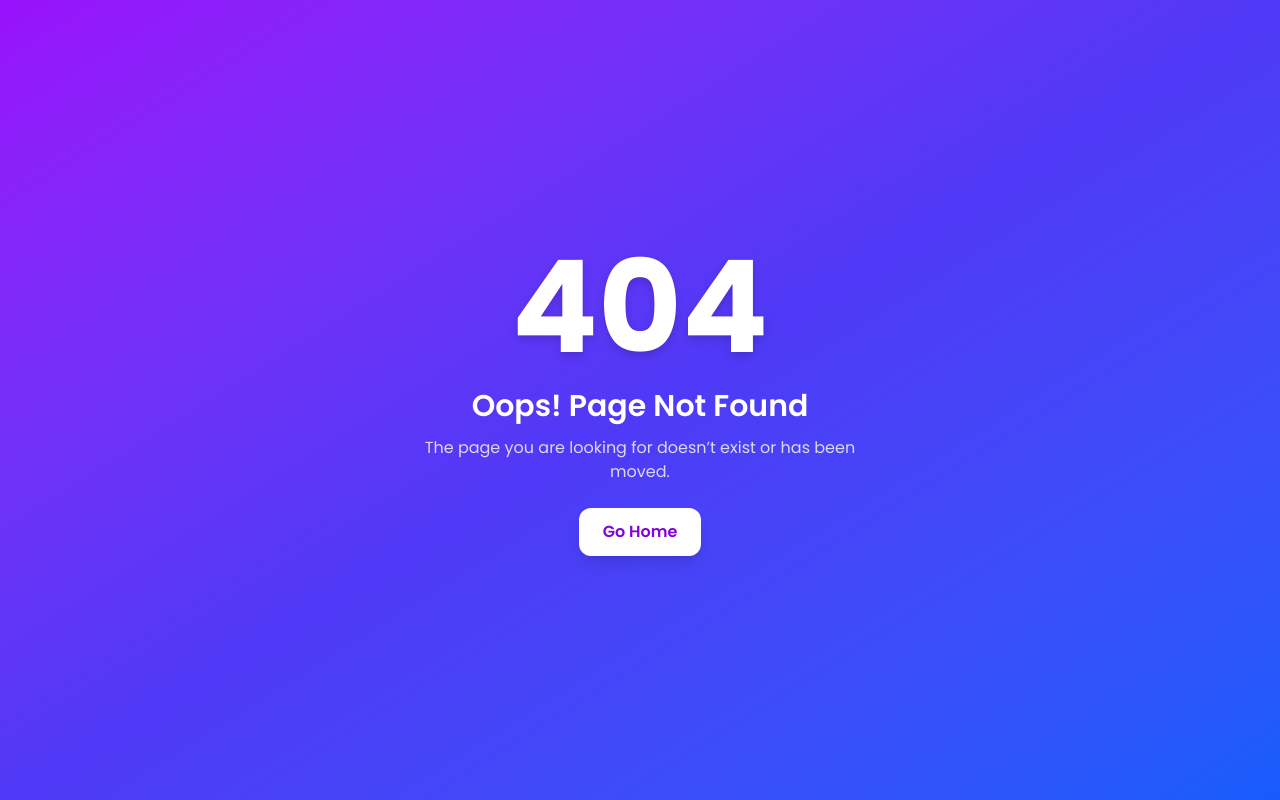
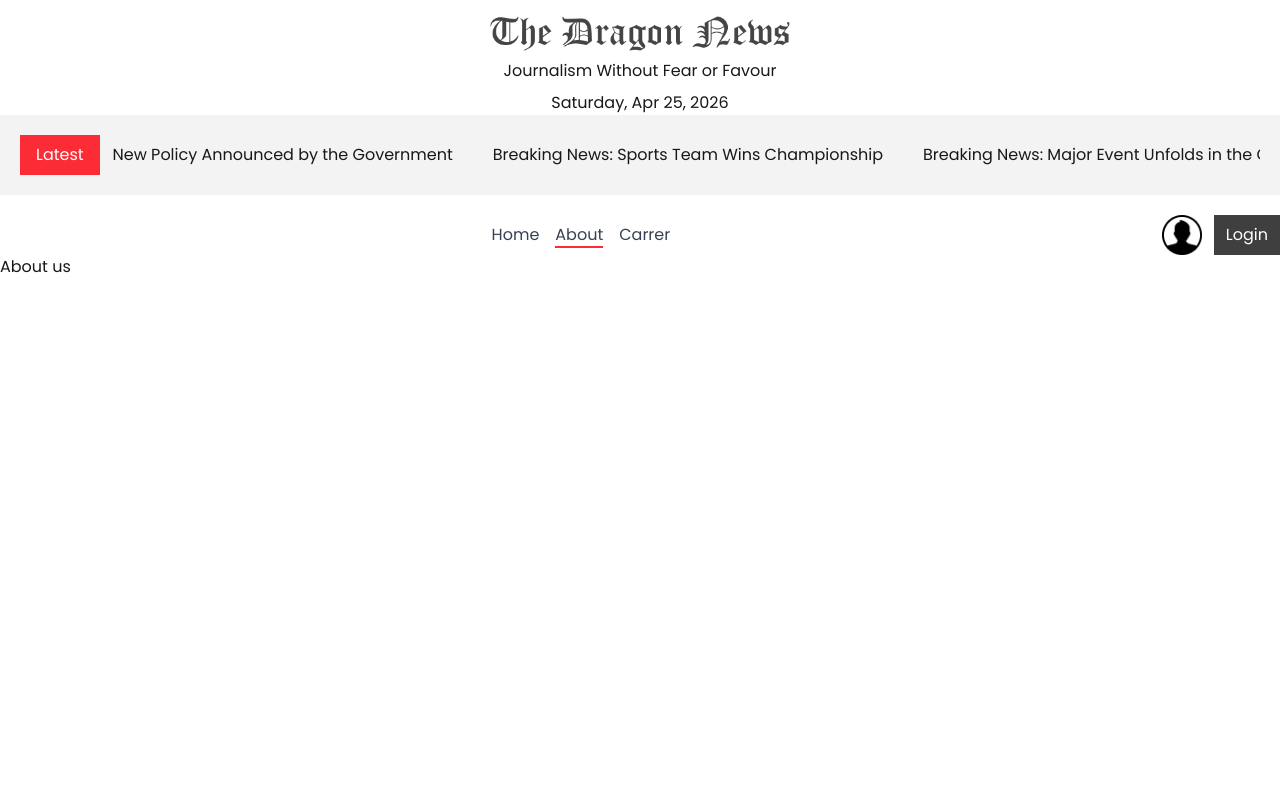
Before and after one commit to MaksumulEmon/Dragon-News, a Next.js app: page /about in a window 1280 px wide. Before the commit this address had no page. Built offline with nearby package versions, Linux system fonts and the light colour scheme.

Commit message:
Design Navbar ,  Impplements Marque

```diff
--- a/src/Components/shared/BreakingNew.jsx
+++ b/src/Components/shared/BreakingNew.jsx
@@ -25,7 +25,7 @@ const BreakingNew = () => {
             <button className='bg-red-500 text-white px-4 py-2'>Latest</button>
             <Marquee pauseOnHover={true} speed={100}>
               {news.map((n) =>{
-              return  <span key={n.id} className='flex gap-3'>{n.title}</span>
+              return  <span className='mx-5' key={n.id}>{n.title}</span>
               })}
             </Marquee>
         </div>
--- a/src/Components/shared/Navbar.jsx
+++ b/src/Components/shared/Navbar.jsx
@@ -2,18 +2,19 @@ import Link from 'next/link';
 import React from 'react';
 import useAvater from "@/assets/user.png"
 import Image from 'next/image';
+import Navlink from './Navlink';
 
 const Navbar = () => {
     return (
-        <div className='flex justify-between items-center'>
+        <div className='flex justify-between items-center pt-5'>
 
             <div>
 
             </div>
-            <ul className='flex justify-between gap-4'>
-                <li><Link href={'/'}>Home</Link></li>
-                <li><Link href={'/'}>About</Link></li>
-                <li><Link href={'/'}>Carrer</Link></li>
+            <ul className='flex justify-between gap-4 text-gray-700'>
+                <li><Navlink href={"/"}>Home</Navlink></li>
+                <li><Navlink href={"/about"}>About</Navlink></li>
+                <li><Navlink href={"/carrer"}>Carrer</Navlink></li>
             </ul>
 
             <div className='flex items-center gap-3'>
--- /dev/null
+++ b/src/Components/shared/Navlink.jsx
@@ -0,0 +1,17 @@
+"use client"
+import Link from 'next/link';
+import { usePathname } from 'next/navigation';
+import React from 'react';
+
+const Navlink = ({href, children}) => {
+    const pathName = usePathname();
+    console.log(pathName)
+    const isActive = href ===pathName
+    return (
+        <Link href={href} className={`${isActive ? "border-b-2 border-red-500" :  ""}`}> {children} </Link>
+
+
+    );
+};
+
+export default Navlink;
--- /dev/null
+++ b/src/app/(main)/about/page.jsx
@@ -0,0 +1,11 @@
+import React from 'react';
+
+const page = () => {
+    return (
+        <div>
+            About us
+        </div>
+    );
+};
+
+export default page;
--- /dev/null
+++ b/src/app/(main)/carrer/page.jsx
@@ -0,0 +1,11 @@
+import React from 'react';
+
+const page = () => {
+    return (
+        <div>
+            Career page
+        </div>
+    );
+};
+
+export default page;
```
